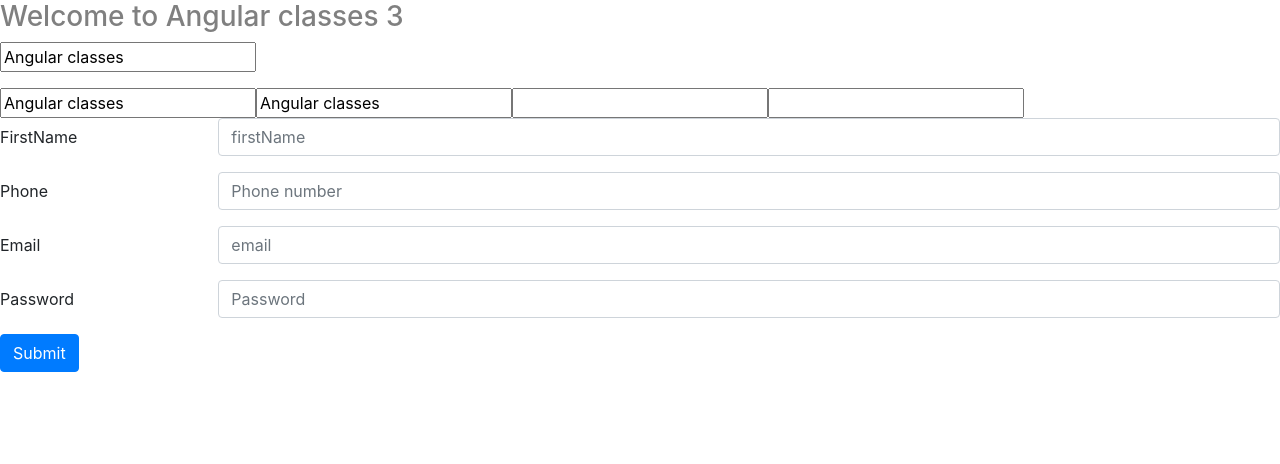
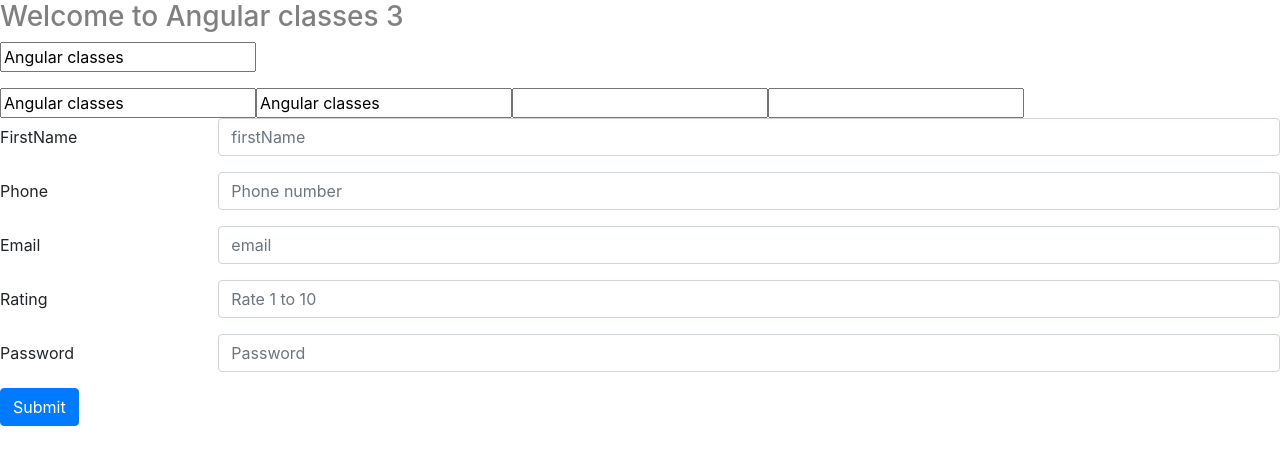
Before and after one commit to kpavankumaar/ngbatch11, an Angular app in the folder angular/basics/: page / in a window 1280 px wide. Shown: the top 464 px of the page. Built offline with nearby package versions, Linux system fonts and the light colour scheme.

Commit message:
reactive forms

```diff
--- a/angular/basics/src/app/reactive/reactive.component.html
+++ b/angular/basics/src/app/reactive/reactive.component.html
@@ -2,13 +2,20 @@
   <div class="form-group row">
     <label  class="col-sm-2 col-form-label">FirstName</label>
     <div class="col-sm-10">
-      <input type="text" class="form-control"  placeholder="firstName">
+      <input type="text"
+      formControlName = "firstName"
+      class="form-control"
+      placeholder="firstName">
     </div>
   </div>
   <div class="form-group row">
     <label class="col-sm-2 col-form-label">Phone</label>
     <div class="col-sm-10">
-      <input type="text" class="form-control"  placeholder="Phone number">
+      <input type="text"
+        class="form-control"
+        formControlName = "phone"
+        [ngClass] = "{'is-invalid': customerInfo.controls.phone?.invalid && customerInfo.controls.phone?.touched}"
+        placeholder="Phone number">
     </div>
   </div>
   <div class="form-group row">
@@ -23,17 +30,31 @@
         class="form-control"
         id="staticEmail"
         [ngClass] = "{'is-invalid': customerInfo.controls.emailId?.invalid && customerInfo.controls.emailId?.touched}"
-        placeholder="email">
+        placeholder="email"
+        autocomplete="false"
+        >
 
         <div class="invalid-feedback" *ngIf = "customerInfo.controls.emailId.errors?.required">
           <label > This field is required </label>
         </div>
-        <div class="invalid-feedback" *ngIf = "customerInfo.controls.emailId.errors?.email">
+        <div class="invalid-feedback" *ngIf = "customerInfo.get('emailId').dirty &&  customerInfo.get('emailId').touched">
+
           <label > Please enter valid email address  </label>
         </div>
 
     </div>
+
   </div>
+  <div class="form-group row">
+      <label class="col-sm-2 col-form-label">Rating</label>
+      <div class="col-sm-10">
+        <input type="text"
+          class="form-control"
+          formControlName = "rating"
+          [ngClass] = "{'is-invalid': customerInfo.controls.rating?.invalid && customerInfo.controls.rating?.touched}"
+          placeholder="Rate 1 to 10">
+      </div>
+    </div>
 
   <div class="form-group row">
     <label for="inputPassword" class="col-sm-2 col-form-label">Password</label>
--- a/angular/basics/src/app/reactive/reactive.component.ts
+++ b/angular/basics/src/app/reactive/reactive.component.ts
@@ -1,11 +1,23 @@
 import { Component, OnInit } from '@angular/core';
-import { FormGroup, FormControl, Validators } from '@angular/forms';
+import { FormGroup, FormControl, Validators, AbstractControl } from '@angular/forms';
+
+function ratingFn(e:AbstractControl){
+  var range = e.value;
+  if(range < 0 && range > 10){
+   return  {
+      'watch':true
+    }
+  }
+  return false;
+}
+
 
 @Component({
   selector: 'app-reactive',
   templateUrl: './reactive.component.html',
   styleUrls: ['./reactive.component.css']
 })
+
 export class ReactiveComponent implements OnInit {
 
   constructor() { }
@@ -13,8 +25,10 @@
   ngOnInit() {
      this.customerInfo = new FormGroup({
        firstName: new FormControl(""),
-       phone: new FormControl(""),
-       emailId: new FormControl("",[Validators.required,Validators.email])
+       phone: new FormControl("",[Validators.required,Validators.maxLength(10),Validators.minLength(10)]),
+       emailId: new FormControl("",[Validators.required,Validators.email]),
+      //  rating:new FormControl("",[Validators.required,Validators.max(10),Validators.min(1)])
+      rating:new FormControl("",[Validators.required, ratingFn])
      });
   }
   testMthd(){
```
